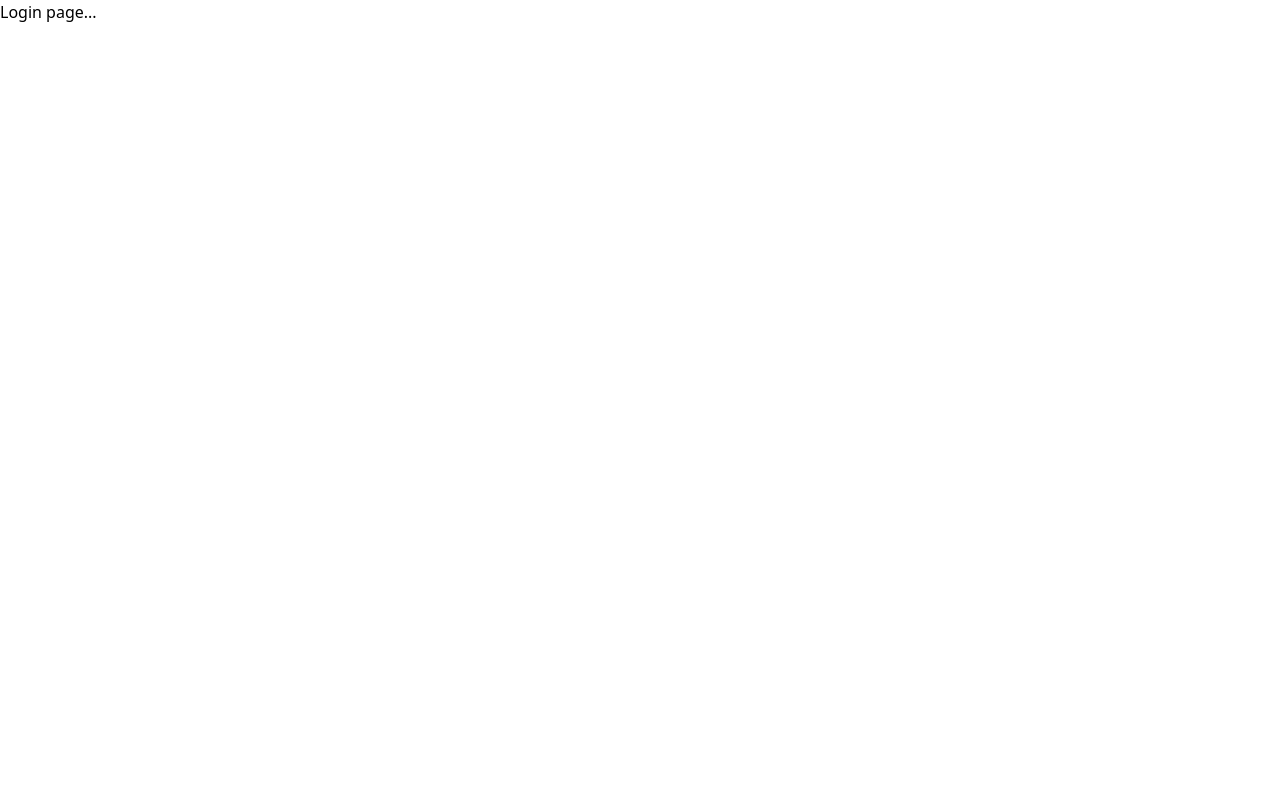
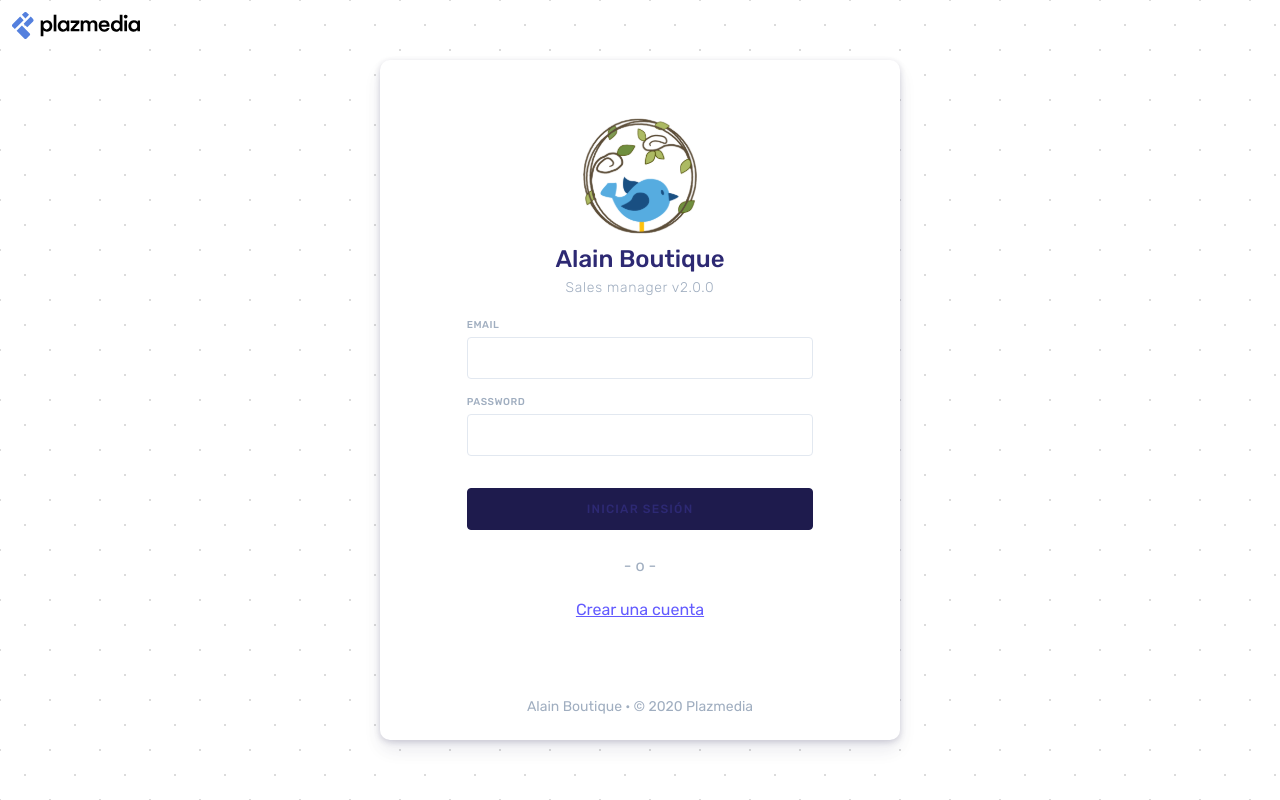
Before and after one commit to plazmediaLab/alain-boutique-client, a Next.js app: page /login in a window 1280 px wide. Built offline with nearby package versions, Linux system fonts and the light colour scheme.

Commit message:
[TEST] Punto sin retorno para seguir con puebas

```diff
--- a/pages/home/index.js
+++ b/pages/home/index.js
@@ -1,13 +1,13 @@
 import Layount from 'components/layout';
 // import processToken from 'helpers/authToken';
-import uselogut from 'hooks/uselogut';
+// import uselogut from 'hooks/uselogut';
 import NavBar from 'components/nav-bar.js/nav-bar';
 import Header from 'components/header/header';
 import MainSkeleton from 'components/skeleton-placeholder/main-skeleton';
 import { useState } from 'react';
 
 export default function Index() {
-  const [processLogout] = uselogut();
+  // const [processLogout] = uselogut();
   const [successAuth] = useState(false);
 
   return (
@@ -18,7 +18,8 @@ export default function Index() {
           <h1>Home page...</h1>
           <button
             className="py-1 px-3 rounded-full bg-red-600 text-white text-xs tracking-wider"
-            onClick={processLogout}>
+            // onClick={processLogout}
+          >
             LogOut
           </button>
         </div>
--- a/pages/login.js
+++ b/pages/login.js
@@ -1,42 +1,43 @@
-// import LoginForm from 'components/login-form';
-// import Layount from 'components/layout';
+import LoginForm from 'components/login-form';
+import Layount from 'components/layout';
 import Link from 'next/link';
 
 export default function Index() {
   return (
-    // <>
-    //   {/* <Layount> */}
-    //   <div className="w-full grid place-items-center">
-    //     <section className="w-full">
-    //       <img src="/isotype.svg" alt="Alain Boutique Isotype" className="mx-auto" />
-    //       <h1 className="text-center font-medium text-2xl">Alain Boutique</h1>
-    //       <p className="text-center font-light text-sm text-gray-500 tracking-wider mb-5">
-    //         Sales manager v2.0.0
-    //       </p>
+    <>
+      <Layount>
+        <div className="w-full grid place-items-center">
+          <section className="w-full">
+            <img src="/isotype.svg" alt="Alain Boutique Isotype" className="mx-auto" />
+            <h1 className="text-center font-medium text-2xl">Alain Boutique</h1>
+            <p className="text-center font-light text-sm text-gray-500 tracking-wider mb-5">
+              Sales manager v2.0.0
+            </p>
 
-    //       <LoginForm />
+            <LoginForm />
 
-    //       <p className="text-center text-gray-500 mt-6">- o -</p>
+            <p className="text-center text-gray-500 mt-6">- o -</p>
 
-    //       <Link href="/signup">
-    //         <a className="text-center text-alain-blue-500 block mt-5 underline">Crear una cuenta</a>
-    //       </Link>
-    //     </section>
-    //   </div>
-    //   <footer className="w-full grid place-items-center">
-    //     <p className="text-sm block text-gray-500">Alain Boutique · &copy; 2020 Plazmedia</p>
-    //   </footer>
-    //   {/* </Layount> */}
+            <Link href="/signup">
+              <a className="text-center text-alain-blue-500 block mt-5 underline">
+                Crear una cuenta
+              </a>
+            </Link>
+          </section>
+        </div>
+        <footer className="w-full grid place-items-center">
+          <p className="text-sm block text-gray-500">Alain Boutique · &copy; 2020 Plazmedia</p>
+        </footer>
+      </Layount>
 
-    //   <style jsx>{`
-    //     div {
-    //       height: 90%;
-    //     }
-    //     footer {
-    //       height: 10%;
-    //     }
-    //   `}</style>
-    // </>
-    <h1>Login page...</h1>
+      <style jsx>{`
+        div {
+          height: 90%;
+        }
+        footer {
+          height: 10%;
+        }
+      `}</style>
+    </>
   );
 }
--- a/postcss.config.js
+++ b/postcss.config.js
@@ -17,7 +17,7 @@ const purgecss = [
 module.exports = {
   plugins: [
     'tailwindcss',
-    process.env.NODE_ENV === 'production' ? purgecss : undefined,
+    // process.env.NODE_ENV === 'production' ? purgecss : undefined,
     'postcss-preset-env'
   ]
 };
--- a/tailwind.config.js
+++ b/tailwind.config.js
@@ -3,7 +3,7 @@ module.exports = {
     // removeDeprecatedGapUtilities: true,
     // purgeLayersByDefault: true,
   },
-  purge: ['./pages/**/*.jsx', './pages/**/*.js'],
+  purge: ['./pages/**/*.jsx', './pages/**/*.js', './components/**/*.js', './components/**/*.jsx'],
   theme: {
     extend: {
       inset: {
```
